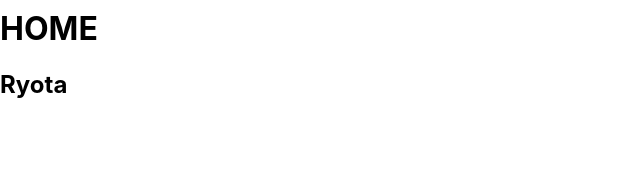
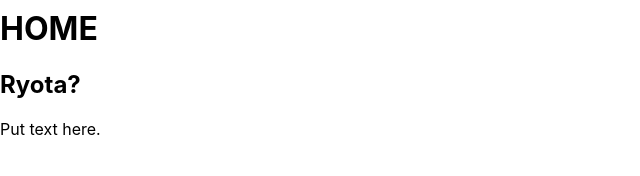
Before and after one commit to shiinasugioka/kissako, a React (Create React App) app: page / in a window 1280 px wide. Shown: the part 124-300 px from the top of the page, without its empty margins (0-640 px from the left). Built offline with nearby package versions, Linux system fonts and the light colour scheme.

Commit message:
paragraph template

```diff
--- a/src/Home/Home.css
+++ b/src/Home/Home.css
@@ -0,0 +1,6 @@
+
+.name {
+    color: blue;
+    background: lightgray;
+    font-size: 20px;
+}
--- a/src/Home/Home.js
+++ b/src/Home/Home.js
@@ -1,18 +1,34 @@
 import React, { useState } from 'react';
-import './Home.css';
+import styles from './Home.css';
 
 const PageTitle = () => {
     return (
         <>
             <h1>HOME</h1>
-            <h2>Ryota</h2>
+            <h2 style={styles.name}>
+                Ryota?
+            </h2>
+        </>
+    );
+};
+
+// これをコピーして、Quote は内容に応じて書きかえる
+const Quote = () => {
+    return (
+        <>
+            <p>
+                Put text here.
+            </p>
         </>
     );
 };
 
 const returnHome = () => {
     return (
-        <PageTitle />
+        <>
+            <PageTitle />
+            <Quote />
+        </>
     );
 };
 
```
